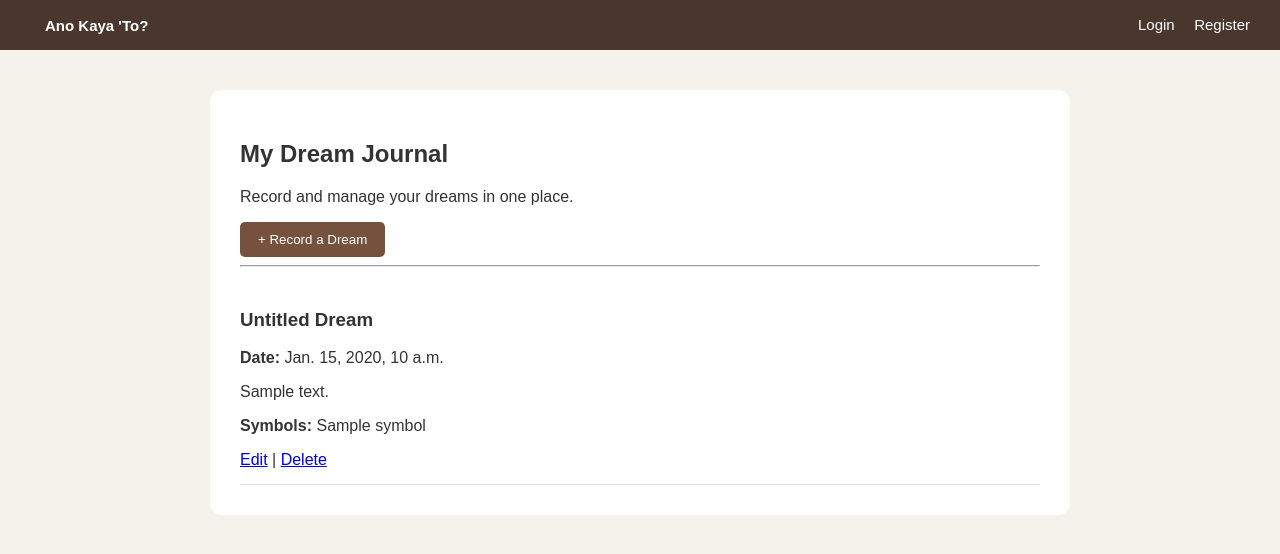
After one commit to ChristianJosh127/AnoKayaTo-Sapuras-ChristianJosh-G7, a Django app: template dreams/templates/dreams/dream_list.html in a window 1280 px wide. The commit adds this page. Shown: the top 554 px of the page. Run offline with Django 5.2, Linux system fonts and the light colour scheme; the template is opened without the code that fills it: most values are stand-ins (such as "Sample title", 1, 10 or a date in 2020).

Commit message:
feat(dreams): add dream journal interface

```diff
--- a/accounts/templates/accounts/user_dashboard.html
+++ b/accounts/templates/accounts/user_dashboard.html
@@ -8,6 +8,12 @@
 <h3>Your Dream Journal</h3>
 <p>Welcome to your personal space for recording and exploring your dreams.</p>
 
+<p>
+    <a href="{% url 'dream_list' %}">
+        <button type="button">Open My Dream Journal</button>
+    </a>
+</p>
+
 <ul>
     <li>Record your dreams</li>
     <li>Explore dream interpretations</li>
--- /dev/null
+++ b/dreams/templates/dreams/dream_list.html
@@ -0,0 +1,39 @@
+
+{% extends 'accounts/base.html' %}
+
+{% block content %}
+<h2>My Dream Journal</h2>
+<p>Record and manage your dreams in one place.</p>
+
+<a href="{% url 'dream_create' %}">
+    <button type="button">+ Record a Dream</button>
+</a>
+
+<hr>
+
+{% if dreams %}
+    {% for dream in dreams %}
+        <div style="padding: 15px 0; border-bottom: 1px solid #ddd;">
+            <h3>{{ dream.title|default:"Untitled Dream" }}</h3>
+            <p><strong>Date:</strong> {{ dream.dream_date }}</p>
+            <p>{{ dream.dream_text|truncatewords:30 }}</p>
+
+            <p><strong>Symbols:</strong>
+                {% for symbol in dream.symbols.all %}
+                    {{ symbol.name }}{% if not forloop.last %}, {% endif %}
+                {% empty %}
+                    No symbols tagged
+                {% endfor %}
+            </p>
+
+            <a href="{% url 'dream_update' dream.pk %}">Edit</a>
+            |
+            <a href="{% url 'dream_delete' dream.pk %}">Delete</a>
+        </div>
+    {% endfor %}
+{% else %}
+    <p>You haven't recorded any dreams yet.</p>
+    <p>Start by adding your first dream entry.</p>
+{% endif %}
+
+{% endblock %}
```
Also changed, not shown: dreams/templates/dreams/dream_confirm_delete.html (added, +18 -0 lines), dreams/templates/dreams/dream_form.html (added, +38 -0 lines).
